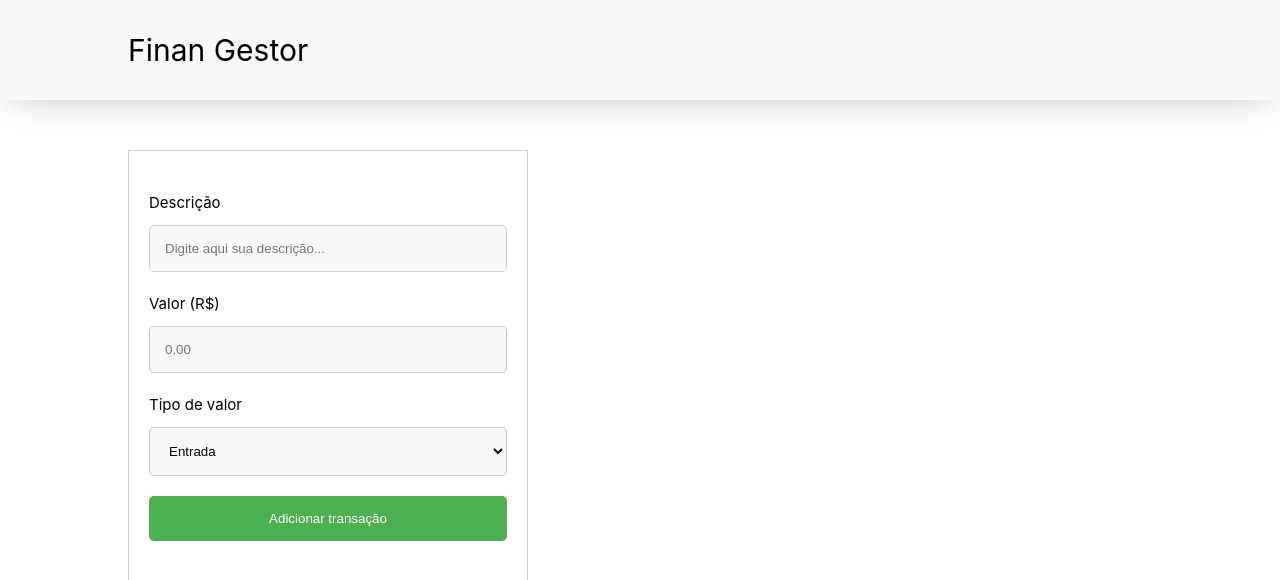
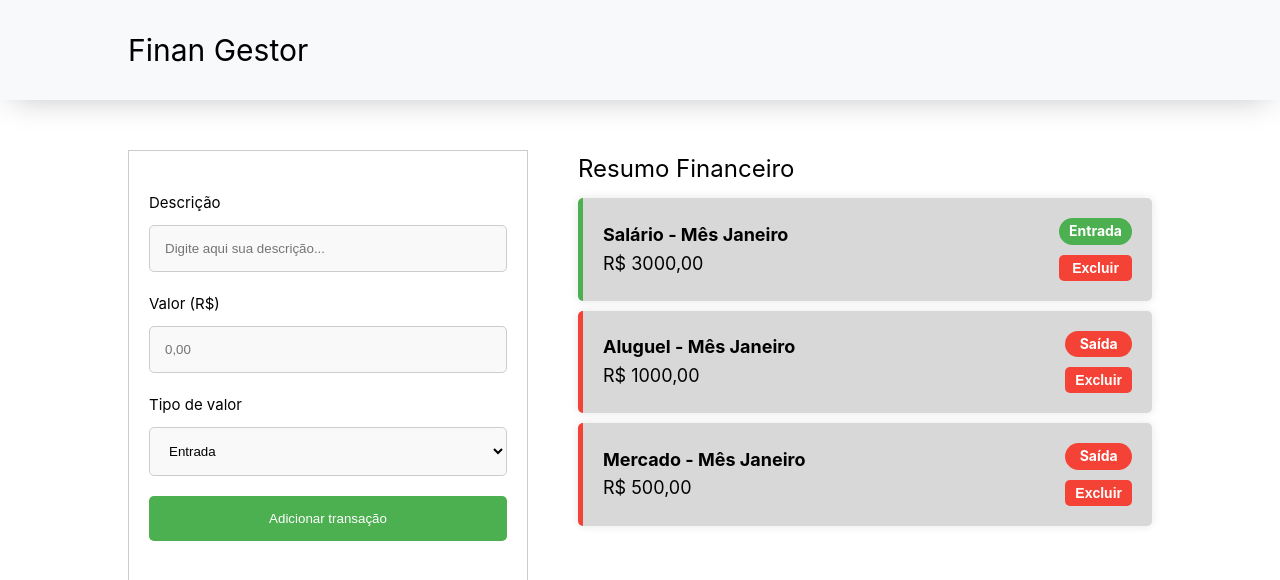
Before and after one commit to patrickcordeiro/finan-gestor, a Vue app: page / in a window 1280 px wide. Shown: the top 580 px of the page. Built offline with nearby package versions, Linux system fonts and the light colour scheme.

Commit message:
feat: Creating components Transaction List and Card Transaction

```diff
--- a/src/App.vue
+++ b/src/App.vue
@@ -1,16 +1,18 @@
+<template>
+  <HeaderComponent />
+  <main>
+    <div class="container-main">
+      <AddTransactionForm />
+      <TransactionsList />
+    </div>
+  </main>
+</template>
+
 <script setup lang="ts">
 import HeaderComponent from './components/HeaderComponent.vue'
 import AddTransactionForm from './components/AddTransactionForm.vue'
+import TransactionsList from './components/TransactionsList.vue'
 </script>
-
-<template>
-  <HeaderComponent />
-  <main>
-    <div>
-      <AddTransactionForm />
-    </div>
-  </main>
-</template>
 
 <style scoped>
 main {
@@ -19,8 +21,11 @@ main {
   align-items: center;
   padding: 50px 0;
 
-  div {
+  .container-main {
+    display: flex;
+    justify-content: space-between;
     width: 80%;
+    gap: 50px;
   }
 }
 </style>
--- /dev/null
+++ b/src/components/TransactionCard.vue
@@ -0,0 +1,88 @@
+<template>
+  <div class="card" :style="{ borderLeft: '5px solid ' + cardColor }">
+    <div class="card-data">
+      <h3 class="card-data-title">
+        {{ props.transaction.description }} - Mês {{ props.transaction.month }}
+      </h3>
+      <p class="card-data-value">R$ {{ props.transaction.value }},00</p>
+    </div>
+
+    <div class="card-type">
+      <span :style="{ backgroundColor: cardColor }">{{ props.transaction.type }}</span>
+      <button>Excluir</button>
+    </div>
+  </div>
+</template>
+
+<script setup lang="ts">
+import { computed } from 'vue'
+
+const props = defineProps<{
+  transaction: {
+    id: number
+    description: string
+    value: number
+    date: string
+    month: string
+    type: string
+  }
+}>()
+
+const cardColor = computed(() => {
+  return props.transaction.type === 'Entrada' ? '#4caf50' : '#f44336'
+})
+</script>
+
+<style>
+.card {
+  display: flex;
+  justify-content: space-between;
+  align-items: center;
+  width: 100%;
+  padding: 20px;
+  background-color: rgb(216, 216, 216);
+  border-radius: 5px;
+  box-shadow: 0px 0px 10px rgba(0, 0, 0, 0.1);
+
+  .card-data {
+    display: flex;
+    flex-direction: column;
+
+    .card-data-title {
+      font-size: 18px;
+      font-weight: bold;
+    }
+
+    .card-data-value {
+      font-size: 18px;
+      font-weight: normal;
+    }
+  }
+
+  .card-type {
+    display: flex;
+    flex-direction: column;
+    gap: 10px;
+
+    span {
+      text-align: center;
+      padding: 2px 10px;
+      border-radius: 30px;
+      color: white;
+      font-size: 14px;
+      font-weight: bold;
+    }
+
+    button {
+      padding: 5px 10px;
+      border-radius: 5px;
+      background-color: #f44336;
+      color: white;
+      font-size: 14px;
+      font-weight: bold;
+      border: none;
+      cursor: pointer;
+    }
+  }
+}
+</style>
--- /dev/null
+++ b/src/components/TransactionsList.vue
@@ -0,0 +1,60 @@
+<template>
+  <div class="container">
+    <h1>Resumo Financeiro</h1>
+
+    <div v-for="transaction in transactionList" :key="transaction.id" class="transactions-list">
+      <TransactionCard :transaction="transaction" />
+    </div>
+  </div>
+</template>
+
+<script setup lang="ts">
+import { ref } from 'vue'
+import TransactionCard from './TransactionCard.vue'
+
+const transactionList = ref([
+  {
+    id: 1,
+    description: 'Salário',
+    value: 3000,
+    date: '2022-01-01',
+    month: 'Janeiro',
+    type: 'Entrada',
+  },
+  {
+    id: 2,
+    description: 'Aluguel',
+    value: 1000,
+    date: '2022-01-15',
+    month: 'Janeiro',
+    type: 'Saída',
+  },
+  {
+    id: 3,
+    description: 'Mercado',
+    value: 500,
+    date: '2022-01-20',
+    month: 'Janeiro',
+    type: 'Saída',
+  },
+])
+</script>
+
+<style>
+.container {
+  display: flex;
+  width: 100%;
+  flex-direction: column;
+  gap: 10px;
+
+  h1 {
+    font-size: 24px;
+  }
+
+  .transactions-list {
+    display: flex;
+    flex-direction: column;
+    gap: 10px;
+  }
+}
+</style>
```
